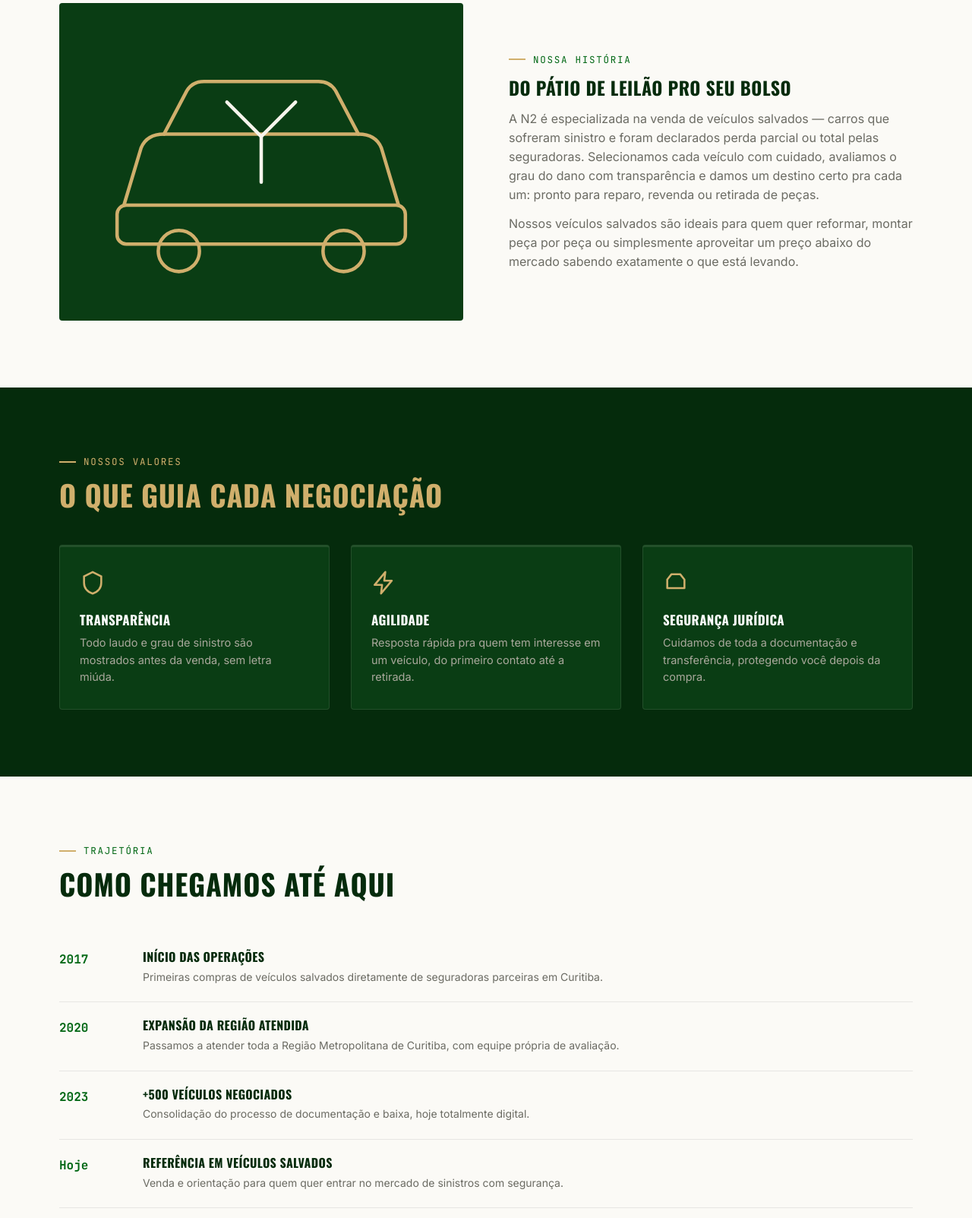
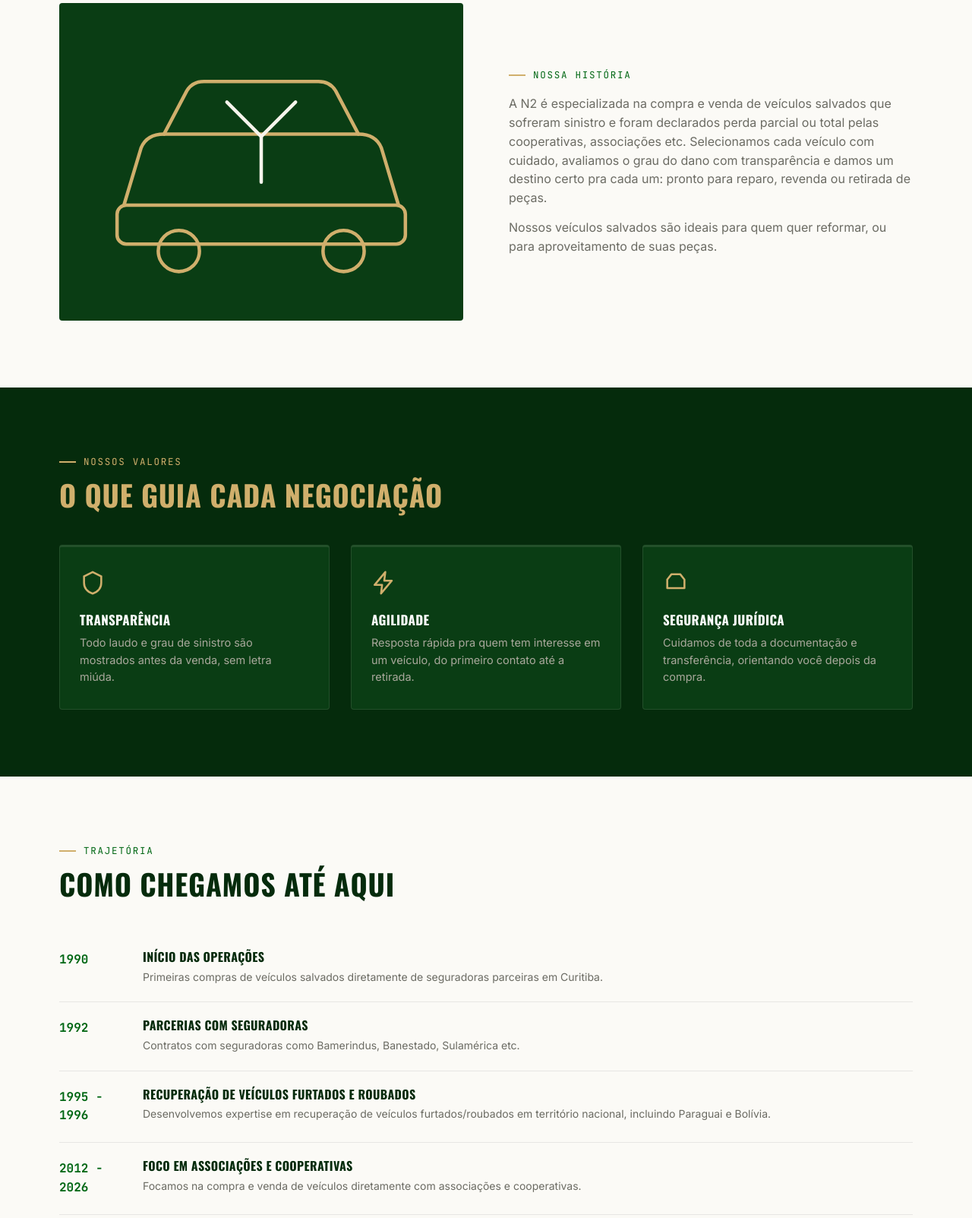
Before and after one commit to Gembarowski/n2-site, a plain HTML site: page sobre.html in a window 1280 px wide. Shown: the part 420-2023 px from the top of the page at 76% size. Drawn offline with nearby package versions, Linux system fonts and the light colour scheme.

Commit message:
Atualiza textos da home, estoque, sobre e contato
Remove selo de documentação regularizada, ajusta o passo 4 do "como
funciona", renomeia filtro de sucata no estoque, reescreve a história
e a linha do tempo da N2 na aba Sobre e atualiza endereco/horario de
atendimento em Contato.

Co-Authored-By: Claude Sonnet 5 <noreply@anthropic.com>

```diff
--- a/sobre.html
+++ b/sobre.html
@@ -58,9 +58,8 @@
     </div>
     <div>
       <div class="eyebrow">Nossa história</div>
-      <h2>Do pátio de leilão pro seu bolso</h2>
-      <p style="color:var(--steel);margin-top:16px;">A N2 é especializada na venda de veículos salvados — carros que sofreram sinistro e foram declarados perda parcial ou total pelas seguradoras. Selecionamos cada veículo com cuidado, avaliamos o grau do dano com transparência e damos um destino certo pra cada um: pronto para reparo, revenda ou retirada de peças.</p>
-      <p style="color:var(--steel);margin-top:14px;">Nossos veículos salvados são ideais para quem quer reformar, montar peça por peça ou simplesmente aproveitar um preço abaixo do mercado sabendo exatamente o que está levando.</p>
+      <p style="color:var(--steel);margin-top:16px;">A N2 é especializada na compra e venda de veículos salvados que sofreram sinistro e foram declarados perda parcial ou total pelas cooperativas, associações etc. Selecionamos cada veículo com cuidado, avaliamos o grau do dano com transparência e damos um destino certo pra cada um: pronto para reparo, revenda ou retirada de peças.</p>
+      <p style="color:var(--steel);margin-top:14px;">Nossos veículos salvados são ideais para quem quer reformar, ou para aproveitamento de suas peças.</p>
     </div>
   </div>
 </section>
@@ -87,7 +86,7 @@
       <div class="value-card" style="background:var(--green-800);border-color:rgba(247,244,236,0.1);">
         <svg viewBox="0 0 24 24" fill="none" stroke="var(--gold)" stroke-width="1.8"><path d="M4 17 V9 l4 -5 h8 l4 5 v8 Z" stroke-linejoin="round"/></svg>
         <h3 style="color:#fff;">Segurança jurídica</h3>
-        <p style="color:var(--steel-light);">Cuidamos de toda a documentação e transferência, protegendo você depois da compra.</p>
+        <p style="color:var(--steel-light);">Cuidamos de toda a documentação e transferência, orientando você depois da compra.</p>
       </div>
     </div>
   </div>
@@ -103,16 +102,20 @@
     </div>
     <div class="timeline">
       <div class="timeline-item">
-        <b>2017</b>
+        <b>1990</b>
         <div><h4>Início das operações</h4><p>Primeiras compras de veículos salvados diretamente de seguradoras parceiras em Curitiba.</p></div>
       </div>
       <div class="timeline-item">
-        <b>2020</b>
-        <div><h4>Expansão da região atendida</h4><p>Passamos a atender toda a Região Metropolitana de Curitiba, com equipe própria de avaliação.</p></div>
+        <b>1992</b>
+        <div><h4>Parcerias com seguradoras</h4><p>Contratos com seguradoras como Bamerindus, Banestado, Sulamérica etc.</p></div>
       </div>
       <div class="timeline-item">
-        <b>2023</b>
-        <div><h4>+500 veículos negociados</h4><p>Consolidação do processo de documentação e baixa, hoje totalmente digital.</p></div>
+        <b>1995 - 1996</b>
+        <div><h4>Recuperação de veículos furtados e roubados</h4><p>Desenvolvemos expertise em recuperação de veículos furtados/roubados em território nacional, incluindo Paraguai e Bolívia.</p></div>
+      </div>
+      <div class="timeline-item">
+        <b>2012 - 2026</b>
+        <div><h4>Foco em associações e cooperativas</h4><p>Focamos na compra e venda de veículos diretamente com associações e cooperativas.</p></div>
       </div>
       <div class="timeline-item">
         <b>Hoje</b>
@@ -158,7 +161,7 @@
     </div>
     <div class="footer-bottom">
       <span>© 2026 N2 Veículos Salvados. Todos os direitos reservados.</span>
-      <span>Feito com foco em quem procura o carro certo.</span>
+      <span>Feito com foco em quem procura o veiculo certo.</span>
     </div>
   </div>
 </footer>
```
Also changed, not shown: contato.html (+3 -3 lines), estoque.html (+2 -2 lines), index.html (+2 -3 lines).
